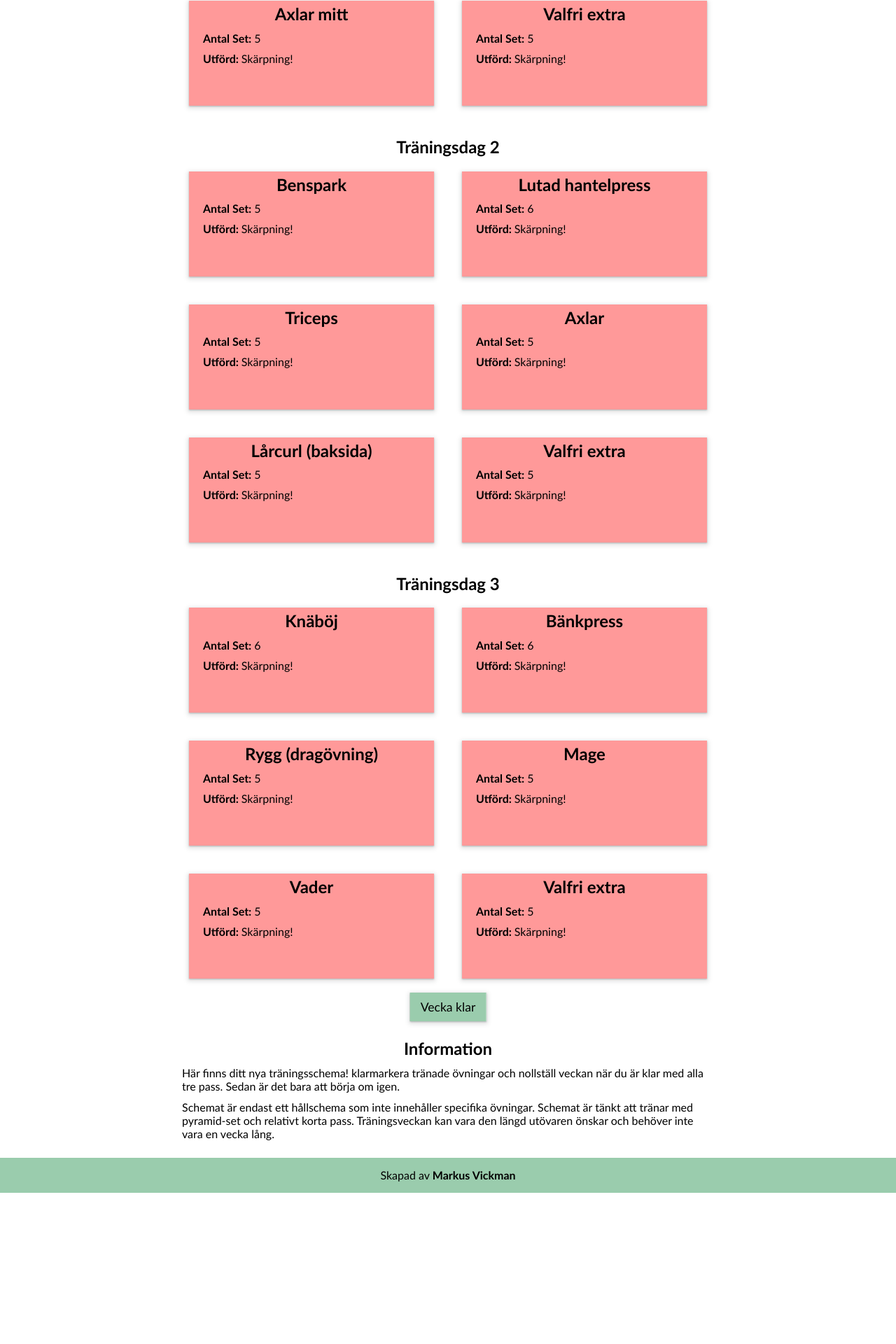
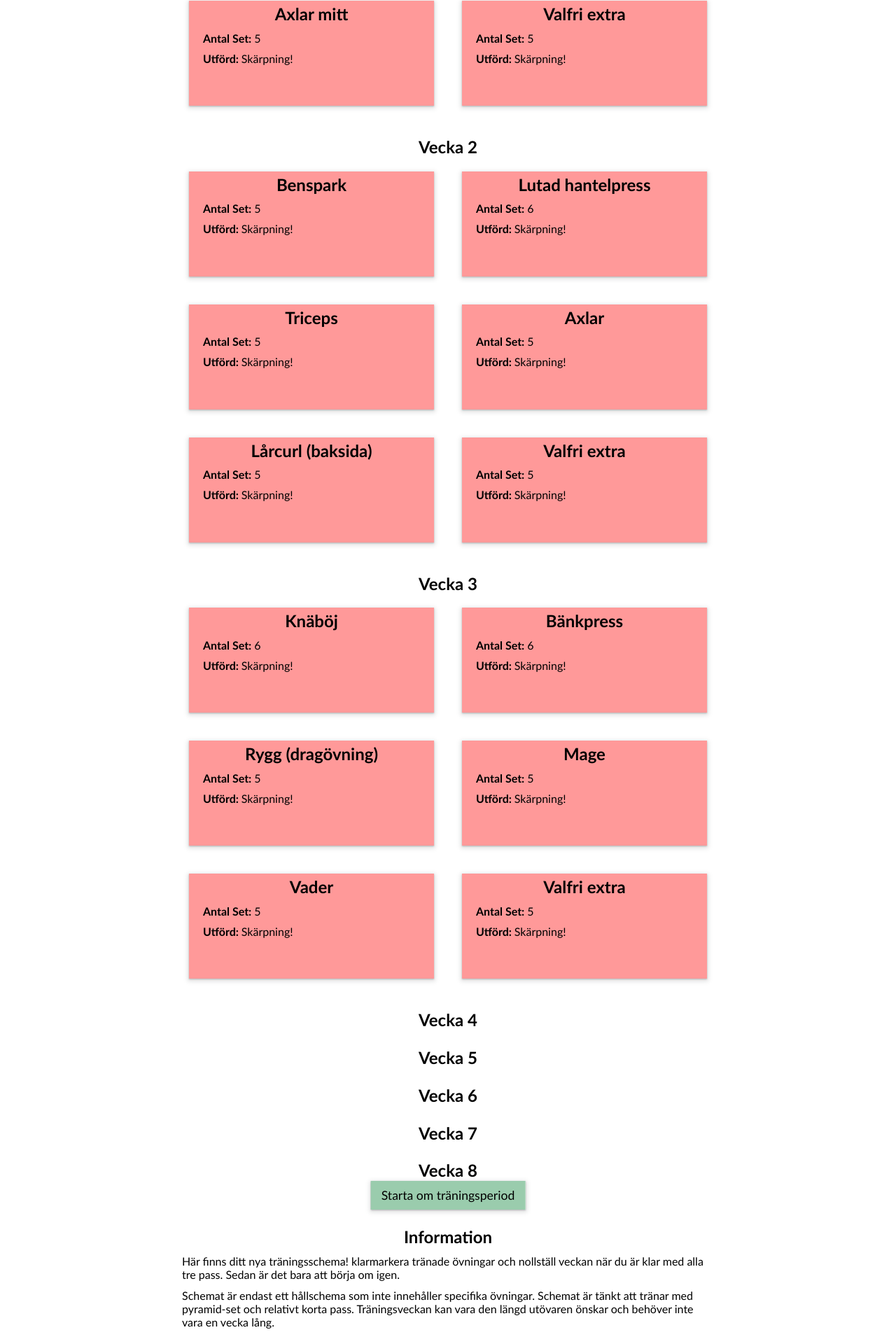
Before and after one commit to MarkusVickman/react-m1, a React (Vite) app: page / in a window 1280 px wide. Shown: the part 746-2666 px from the top of the page at 70% size. Before the commit the page ends 2450 px from the top, so only its background shows below. Built offline with nearby package versions, Linux system fonts and the light colour scheme.

Commit message:
Update App.tsx
bygger om för hirvis schema

```diff
--- a/src/components/App.tsx
+++ b/src/components/App.tsx
@@ -16,7 +16,7 @@ function App() {
   let [trainingDays, setTrainingDays] = useState(localStorageWorkouts.trainingDays());
 
   //Destruerar objectet för att få ut tre object arrayer (undra om useState hanteringen borde varit här. Jag tar med mig det ;) )
-  const { day1, day2, day3 } = trainingDays;
+  const { day1, day2, day3, day4, day5, day6, day7, day8 } = trainingDays;
 
   // En arrowfunktion som deklareras med en variabel
   const resetAll = () => {
@@ -40,21 +40,47 @@ function App() {
   return (
     <>
       <div className='big-container'>
-        <h2>Träningsdag 1</h2>
+        <h2>Vecka 1</h2>
         {day1.map((workout: WorkoutTypes) => <Workout workout={workout} key={workout.id} />)}
 
       </div>
       <div className='big-container'>
-        <h2>Träningsdag 2</h2>
+        <h2>Vecka 2</h2>
         {day2.map((workout: WorkoutTypes) => <Workout workout={workout} key={workout.id} />)}
 
       </div>
       <div className='big-container'>
-        <h2>Träningsdag 3</h2>
+        <h2>Vecka 3</h2>
         {day3.map((workout: WorkoutTypes) => <Workout workout={workout} key={workout.id} />)}
 
       </div>
-      <button className="button" onClick={resetAll}>Vecka klar</button>
+            <div className='big-container'>
+        <h2>Vecka 4</h2>
+        {day4.map((workout: WorkoutTypes) => <Workout workout={workout} key={workout.id} />)}
+
+      </div>
+      <div className='big-container'>
+        <h2>Vecka 5</h2>
+        {day5.map((workout: WorkoutTypes) => <Workout workout={workout} key={workout.id} />)}
+
+      </div>
+      <div className='big-container'>
+        <h2>Vecka 6</h2>
+        {day6.map((workout: WorkoutTypes) => <Workout workout={workout} key={workout.id} />)}
+
+      </div>
+            <div className='big-container'>
+        <h2>Vecka 7</h2>
+        {day7.map((workout: WorkoutTypes) => <Workout workout={workout} key={workout.id} />)}
+
+      </div>
+      <div className='big-container'>
+        <h2>Vecka 8</h2>
+        {day8.map((workout: WorkoutTypes) => <Workout workout={workout} key={workout.id} />)}
+
+      </div>
+
+      <button className="button" onClick={resetAll}>Starta om träningsperiod</button>
       <WorkoutInfo />
 
     </>
```
